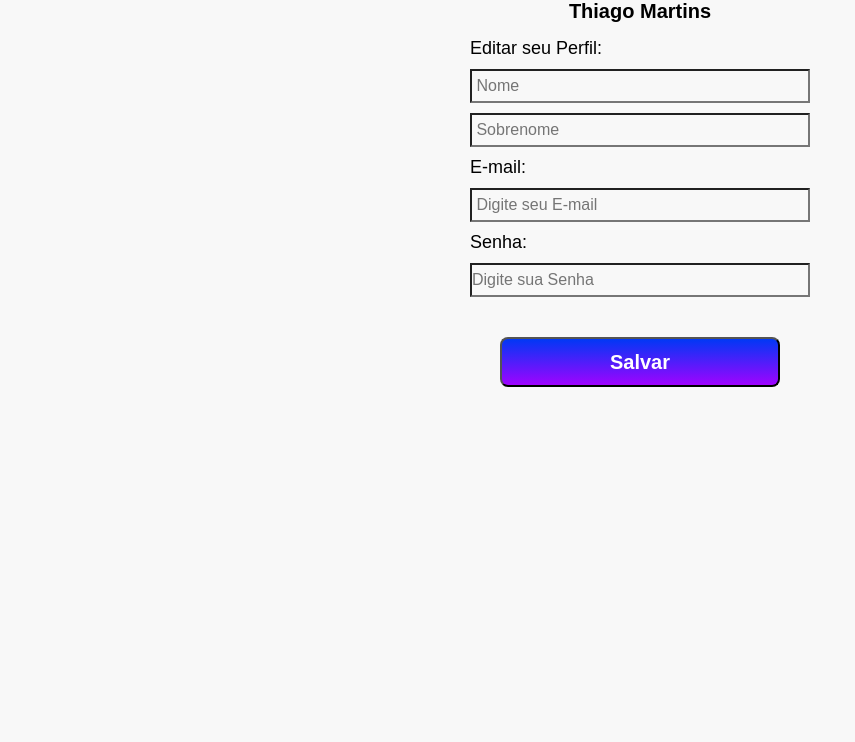
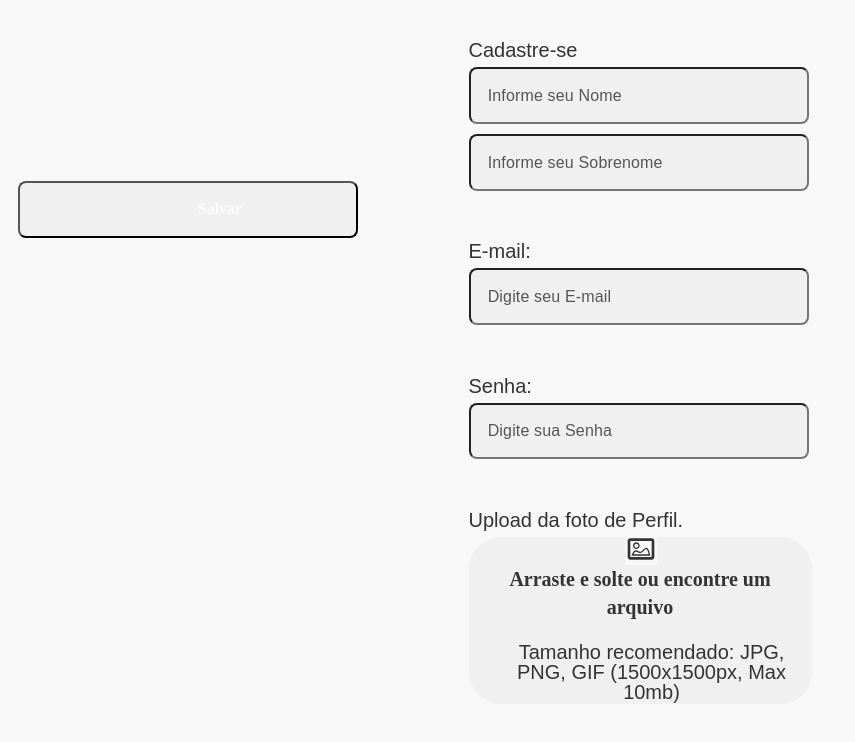
Before and after one commit to marcosdissotti/nftrade-ui, a React (Create React App) app: page / in a window 1280 px wide. Shown: the top 742 px of the page, without its empty margins (0-855 px from the left). Built offline with nearby package versions, Linux system fonts and the light colour scheme.

Commit message:
feature: myAccountScreen / create screen Register and modified styles MyAccount

```diff
--- a/declarations.d.ts
+++ b/declarations.d.ts
@@ -1,2 +1,3 @@
 declare module "*.png";
 declare module "*.svg";
+declare module "*.jpg";
--- a/src/App.tsx
+++ b/src/App.tsx
@@ -1,14 +1,16 @@
 import { Home } from "./pages";
 import Login from "./pages/Login";
 import MyAccount from "./pages/MyAccount";
+import Register from "./pages/Register";
 import GlobalStyles from "./styles/global";
 
 function App() {
   return (
     <>
       {/* <Home /> */}
-      <MyAccount />
+      {/* <MyAccount /> */}
       {/* <Login /> */}
+      <Register/>
       <GlobalStyles />
     </>
   );
--- a/src/pages/MyAccount/index.tsx
+++ b/src/pages/MyAccount/index.tsx
@@ -1,6 +1,6 @@
 import * as S from './styles';
 // import { Header } from '../../components';
-// import foto from '../../assets/profile-photo.jpg';
+import foto from '../../assets/profile-photo.jpg';
 
 const MyAccount = () => {
     return (
@@ -8,7 +8,7 @@ const MyAccount = () => {
         {/* <Header/> */}
         <div className="my-info">
             {/* <img src="https://lh3.googleusercontent.com/a-/AOh14GjkiXtkGu8I4L-1T1r703nidWTOvrTGpJXZwR31lg=s317-p-rw-no" alt="login-photo" /> */}
-            {/* <img src={foto} alt="foto-perfil"/> */}
+            <img src={foto} alt="foto-perfil"/>
 
             <h2> Thiago Martins </h2>
 
--- a/src/pages/MyAccount/styles.ts
+++ b/src/pages/MyAccount/styles.ts
@@ -3,8 +3,7 @@ import styled from 'styled-components';
 export const Container = styled.div`
     width: 100vw;
     height: 100vh;
-    font-family: 'Manrope';
-
+    font-family: 'Arial';
 
     .my-info {
         display: grid;
@@ -12,7 +11,6 @@ export const Container = styled.div`
         align-items: center;
         justify-items: center;
         max-height: 100%;
-
    }
 
     .my-info > img{
@@ -23,10 +21,20 @@ export const Container = styled.div`
    }
 
    .my-info > h2 {
-       font-size: 20px;
-       font-weight: bold;
-       background: none;
-       margin-bottom: 10px;
+        width: 147px;
+        height: 28px;
+        left: 114px;
+        top: 211px;
+
+        font-family: 'Arial';
+        font-style: normal;
+        font-weight: 700;
+        font-size: 18px;
+        line-height: 28px;
+
+        letter-spacing: 0.75px;
+
+        color: #000000;
    }
 
    .edit-profile {
@@ -34,30 +42,74 @@ export const Container = styled.div`
         flex-wrap: wrap;
         justify-items: flex-start;
         justify-content: space-around;
+
+        background-color: rebeccapurple;
    }
 
    .edit-profile > p {
-       font-size: 18px;
-       margin: 5px;
-       background: none;
+        font-family: 'Arial';
+        font-style: normal;
+        font-weight: 400;
+        font-size: 20px;
+        margin-top: 10%;
+
+        align-items: center;
+        display: flex;
+
+        color: #333333;
    }
 
    .edit-profile > input {
+        height: 56.62px;
         width: 340px;
-       line-height: 30px;
-       margin: 5px;
+        top: 181px;
+        left: 18px;
         font-size: 16px;
+        border-radius: 8px;
+
+        padding-left: 5%;
+        bottom: 1.1%;
+
+        background: #F0F0F0;
+        border-radius: 8px;
+   }
+
+   input::placeholder{
+       height: 24px;
+       font-family: 'Arial';
+       font-weight: 500;
+       font-size: 16px;
+       line-height: 24px;
+
+       display: flex;
+       align-items: center;
+       letter-spacing: 0.01em;
+
+       color: #555555;
 }
 
    .edit-profile > #btnSaveEdit {
-        margin: 5px;
-        height: 50px;
-        width: 280px;
-        color: #ffffff;
+        display: flex;
+        flex-direction: row;
+        justify-content: center;
+        align-items: center;
+        gap: 8px;
+
+        height: 56px;
+        left: 5.33%;
+        right: 3.2%;
+        top: calc(50% - 56px/2 + 353.5px);
+
+        background: linear-gradient(114.44deg, #0038F5 0%, #9F03FF 100%);
+        border-radius: 8px;
+        color: #FCFCFC;
+
+        font-family: 'Epilogue';
+        font-style: normal;
+        font-weight: 700;
         font-size: 20px;
-        font-weight: bold;
-        border-radius: 8px;
-        margin: 10%;
-        background: linear-gradient(#0038F5, #9F03FF);
+        line-height: 28px;
+
+        position: fixed;
    }
 `;
--- /dev/null
+++ b/src/pages/Register/index.tsx
@@ -0,0 +1,34 @@
+import * as S from './styles';
+import { TiImageOutline } from "react-icons/ti";
+
+
+const Register = () => {
+    return (
+        <S.Container>
+            <div className="register">
+                <p>Cadastre-se </p>
+                <input type="text" placeholder='Informe seu Nome' />
+                <input type="text" placeholder='Informe seu Sobrenome' />
+
+                <p>E-mail:</p>
+                <input type="text" placeholder='Digite seu E-mail' />
+
+                <p>Senha: </p>
+                <input type="password" placeholder='Digite sua Senha' />
+
+                <p>Upload da foto de Perfil.</p>
+                <label htmlFor="filePhoto">
+                    <TiImageOutline/>
+                    Arraste e solte ou encontre um arquivo
+                    <p>Tamanho recomendado: JPG, PNG, GIF  (1500x1500px, Max 10mb)</p>
+                    </label>
+                <input type="file" name="filePhoto" accept="image/*" id="filePhoto" ></input>
+
+                <input type="button" className="button-register" value="Salvar"></input>
+            </div>
+
+        </S.Container>
+    );
+}
+
+export default Register;
--- /dev/null
+++ b/src/pages/Register/styles.ts
@@ -0,0 +1,139 @@
+import styled from 'styled-components';
+
+export const Container = styled.div`
+    width: 100vw;
+    height: 100vh;
+    font-family: 'Arial';
+    background-color: yellow;
+
+    .register {
+        height: 100%;
+        display: grid;
+        flex-wrap: wrap;
+        justify-items: flex-start;
+        justify-content: space-around;
+
+        p {
+            font-family: 'Arial';
+            font-style: normal;
+            font-weight: 400;
+            font-size: 20px;
+            margin-top: 10%;
+
+            align-items: center;
+            display: flex;
+
+            color: #333333;
+        }
+
+        input {
+            height: 56.62px;
+            width: 340px;
+            top: 181px;
+            left: 18px;
+            font-size: 16px;
+            border-radius: 8px;
+
+            padding-left: 5%;
+            bottom: 1.1%;
+
+            background: #F0F0F0;
+            border-radius: 8px;
+
+            &::placeholder{
+                height: 24px;
+
+                font-family: 'Arial';
+                font-weight: 500;
+                font-size: 16px;
+                line-height: 24px;
+
+                display: flex;
+                align-items: center;
+                letter-spacing: 0.01em;
+
+                color: #555555;
+            }
+        }
+
+    }
+
+    .button-register {
+        display: flex;
+        flex-direction: row;
+        justify-content: center;
+        align-items: center;
+        gap: 8px;
+
+        height: 56px;
+        left: 5.33%;
+        right: 3.2%;
+        top: calc(50% - 56px/2 + 353.5px);
+
+        background: linear-gradient(114.44deg, #0038F5 0%, #9F03FF 100%);
+        border-radius: 8px;
+        color: #FCFCFC;
+
+        font-family: 'Epilogue';
+        font-style: normal;
+        font-weight: 700;
+        font-size: 20px;
+        line-height: 28px;
+
+        position: fixed;
+    }
+
+    input[type="file"] {
+        display: none;
+    }
+
+    label {
+        font-weight: bold;
+        width: 343px;
+        height: 167.18px;
+        padding: 5%;
+
+        font-family: 'Epilogue';
+        font-style: normal;
+        font-weight: 700;
+        font-size: 20px;
+        line-height: 28px;
+
+        display: grid;
+        align-content: center;
+        align-items: center;
+        text-align: center;
+        margin-bottom: 25%;
+
+        color: #333333;
+        background: #F0F0F0;
+        border-radius: 32px;
+
+        p {
+            width: 300.83px;
+            height: 40px;
+
+            font-family: 'Epilogue';
+            font-weight: 500;
+            font-size: 13px;
+            line-height: 20px;
+            margin: 5%;
+
+            display: flex;
+            align-items: center;
+            text-align: center;
+            background: none;
+            color: #888888;
+        }
+
+        svg {
+            width: 32px;
+            height: 32px;
+            margin-left: 45%;
+        }
+    }
+
+
+
+
+`;
```
Lines whose indentation alone changed are shown as unchanged.
